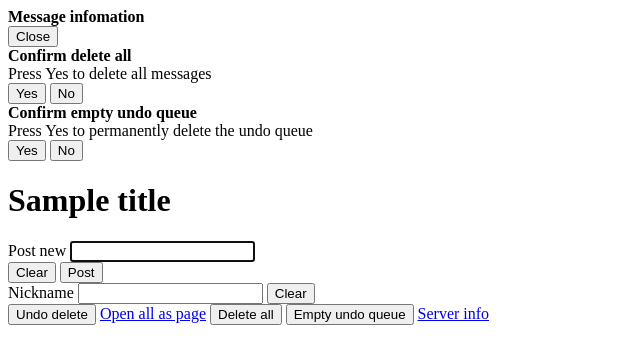
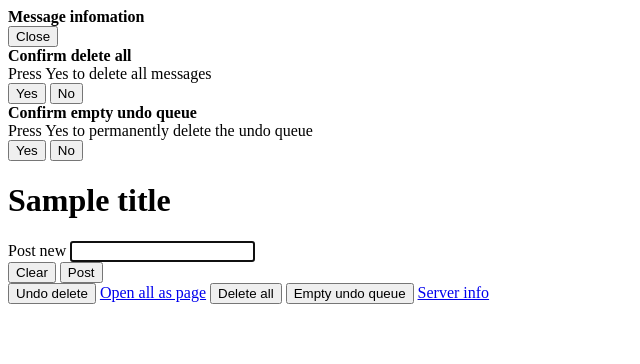
Before and after one commit to mjem/shareclip, a Python web app: template shareclip/templates/index.html in a window 1280 px wide. Shown: the top 364 px of the page, without its empty margins (0-640 px from the left). Run offline with Jinja, Linux system fonts and the light colour scheme; the template is opened without the code that fills it: most values are stand-ins (such as "Sample title", 1, 10 or a date in 2020).

Commit message:
Added option to hide nicknames

```diff
--- a/shareclip/config.py
+++ b/shareclip/config.py
@@ -66,4 +66,9 @@ DEBUG = False
 #  Message added - time, text, uid, label
 #  Message deleted - time, uid
 
+# Main web title and heading
 TITLE = 'Share clipboard'
+
+# Option to disable the nickname option
+# (not implemented very well; there should probably be a page css class doing it)
+NICKNAMES = True
--- a/shareclip/server.py
+++ b/shareclip/server.py
@@ -56,6 +56,7 @@ async def render_index(request):
 			'info_url': app.router['info'].url_for(),
 			'undo_url': app.router['undo'].url_for(),
 			'title': config.TITLE,
+			'nicknames': config.NICKNAMES,
 	}
 
 
--- a/shareclip/static/index.js
+++ b/shareclip/static/index.js
@@ -65,7 +65,7 @@ function create_websocket() {
 				'<thead class="thead-default">' +
 				'<tr>' +
 				'<th style="width:1%">Control</th>' +
-				'<th style="width:5%">Sender</th>' +
+				'<th class="nick" style="width:5%">Sender</th>' +
 				'<th>Message</th>' +
 				'</tr>' +
 				'</thead>' +
@@ -122,7 +122,7 @@ function websocket_recv(msg) {
 			'<button class="btn btn-warning" onclick=' + "'" + 'delete_click("' + msg.uid + '"' +
 			")'" + '>Delete</button>' +
 			'</div></td>' +
-			'<td>' + msg.nickname + '</td>' +
+			'<td class="nick">' + msg.nickname + '</td>' +
 			'<td>' + msg.text + '</td>';
 		// console.log('Pushing ' + innerHTML);
 		new_slot.innerHTML = innerHTML;
--- a/shareclip/templates/index.html
+++ b/shareclip/templates/index.html
@@ -9,6 +9,11 @@
         <link rel="stylesheet" href="{{app.router.static.url(filename='rmodal.css')}}">
         <link rel="stylesheet" href="{{app.router.static.url(filename='animate.css')}}">
         <link rel="stylesheet" href="{{app.router.static.url(filename='shareclip.css')}}">
+		<style>
+		.nick {
+			{%if not nicknames %}display:none;{%endif%}
+		}
+		</style>
 	</head>
 	<body>
 		<div class="container">
@@ -85,7 +90,7 @@
 				</div>
 			</div>
 
-			<div class="form-group row">
+			<div class="form-group row nick">
 				<label for="nickname">Nickname</label>
 				<input class="form-control" type="text" id="nickname"/>
 				<button class="btn" id="nickname-clear">Clear</button>
```
Also changed, not shown: shareclip/main.py (+18 -12 lines).
